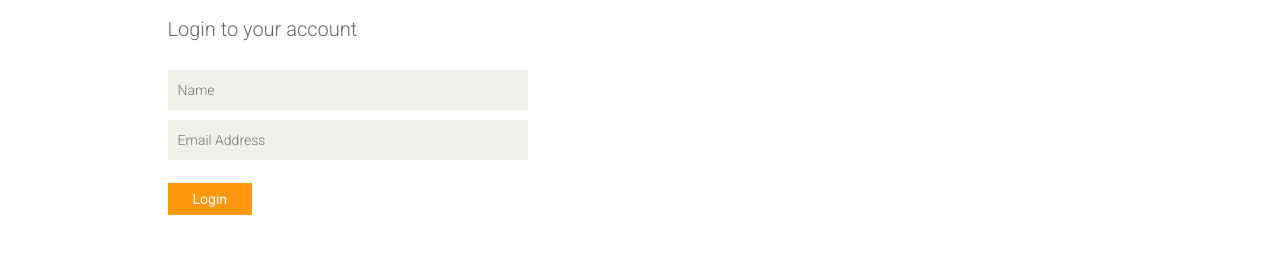
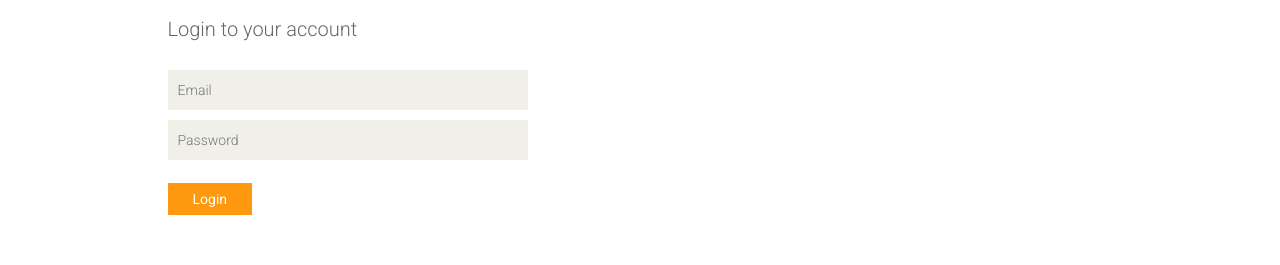
Before and after one commit to lethanhvu005/reacteJsProject, a React (Create React App) app: page /login in a window 1280 px wide. Shown: the part 399-664 px from the top of the page. Built offline with nearby package versions, Linux system fonts and the light colour scheme.

Commit message:
Update project

```diff
--- a/src/components/header_main.jsx
+++ b/src/components/header_main.jsx
@@ -2,6 +2,41 @@ import React from "react";
 import { NavLink } from "react-router-dom";
 
 const Header_main = () => {
+  function checkLogin() {
+    let token = localStorage.getItem("token");
+    let auth=JSON.parse(localStorage.getItem('auth'))
+    if (token) {
+      return (
+        <>
+          <li>
+            <NavLink to=''>
+              <i className="fa fa-user"></i>{auth.name}
+            </NavLink>
+          </li>
+          <li>
+            <NavLink to="/logout">
+              <i className="fa fa-lock"></i>Logout
+            </NavLink>
+          </li>
+        </>
+      );
+    } else {
+      return (
+        <>
+          <li>
+            <NavLink to="/login">
+              <i className="fa fa-lock"></i>Login
+            </NavLink>
+          </li>
+          <li>
+            <NavLink to="/register">
+              <i className="fa fa-lock"></i>Register
+            </NavLink>
+          </li>
+        </>
+      );
+    }
+  }
   return (
     <header id="header">
       <div className="header_top">
@@ -130,16 +165,7 @@ const Header_main = () => {
                       <i className="fa fa-shopping-cart"></i> Cart
                     </a>
                   </li>
-                  <li>
-                    <NavLink to="/login">
-                      <i className="fa fa-lock"></i>Login
-                    </NavLink>
-                  </li>
-                  <li>
-                    <NavLink to="/register">
-                      <i className="fa fa-lock"></i>Register
-                    </NavLink>
-                  </li>
+                  {checkLogin()}
                 </ul>
               </div>
             </div>
--- a/src/pages/User/err.jsx
+++ b/src/pages/User/err.jsx
@@ -5,7 +5,7 @@ const Err = (props) => {
     function renderErr(){
         if(Object.keys(err).length>0){
             return(Object.keys(err).map((key)=>{
-                return <li key={key}>{err[key]}</li>
+                return <p style={{ color: "red" }} key={key}>{err[key]}</p>
             }))
         }
     }
--- a/src/pages/User/login.jsx
+++ b/src/pages/User/login.jsx
@@ -1,17 +1,65 @@
 import React, { useState } from "react";
+import API from "../../services/api";
+import { useNavigate } from "react-router-dom";
+import Err from "./err";
 
 const Login = () => {
+  const [input, setInput] = useState({ email: "", password: "" });
+  const [err, setErr] = useState("");
+  const navigate = useNavigate();
+  function handeInput(e) {
+    let name = e.target.name;
+    let value = e.target.value;
+    setInput((state) => ({ ...state, [name]: value }));
+  }
+  function submit(e) {
+    e.preventDefault();
+    const data = {
+      email: input.email,
+      password: input.password,
+      level: 0,
+    };
+    API.post("login", data)
+      .then((res) => {
+        console.log(res.data);
+        if (res.data.response === "error") {
+          setErr({ login: res.data.errors.errors });
+          return;
+        }
+        localStorage.setItem("token", res.data.token);
+        localStorage.setItem("auth", JSON.stringify(res.data.Auth));
+        alert("Login done");
+        navigate("/");
+      })
+      .catch((error) => {
+        console.log("Lỗi", error.response?.data);
+        console.log("Status", error.response?.status);
+      });
+  }
   return (
     <section id="form">
-      <div class="container">
-        <div class="row">
-          <div class="col-sm-4 col-sm-offset-1">
-            <div class="login-form">
+      <div className="container">
+        <div className="row">
+          <div className="col-sm-4 col-sm-offset-1">
+            <div className="login-form">
+              <Err err={err} />
               <h2>Login to your account</h2>
-              <form action="#">
-                <input type="text" placeholder="Name" />
-                <input type="email" placeholder="Email Address" />
-                <button type="submit" class="btn btn-default">
+              <form onSubmit={submit}>
+                <input
+                  type="text"
+                  name="email"
+                  onChange={handeInput}
+                  placeholder="Email"
+                  required
+                />
+                <input
+                  type="password"
+                  name="password"
+                  onChange={handeInput}
+                  placeholder="Password"
+                  required
+                />
+                <button type="submit" className="btn btn-default">
                   Login
                 </button>
               </form>
```
